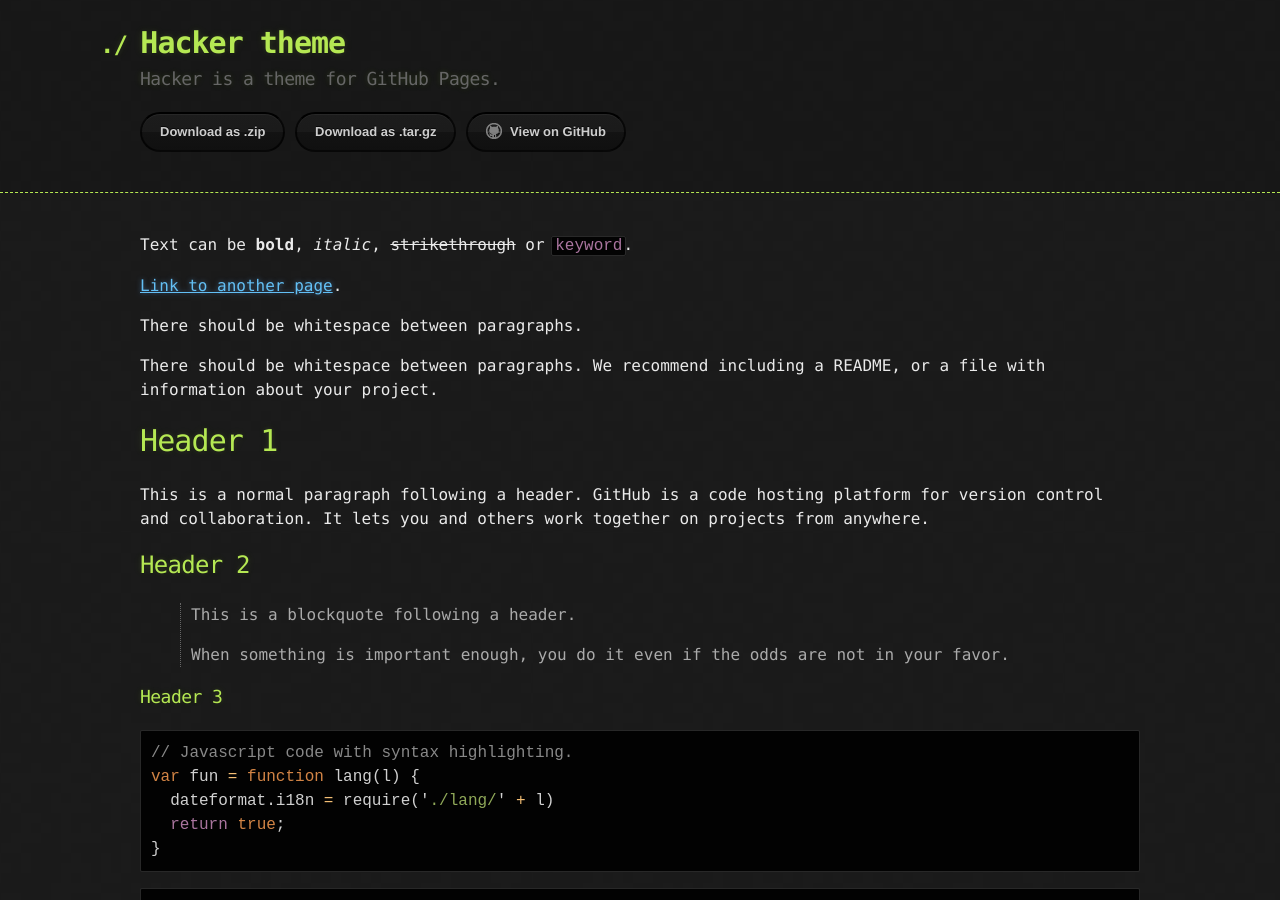
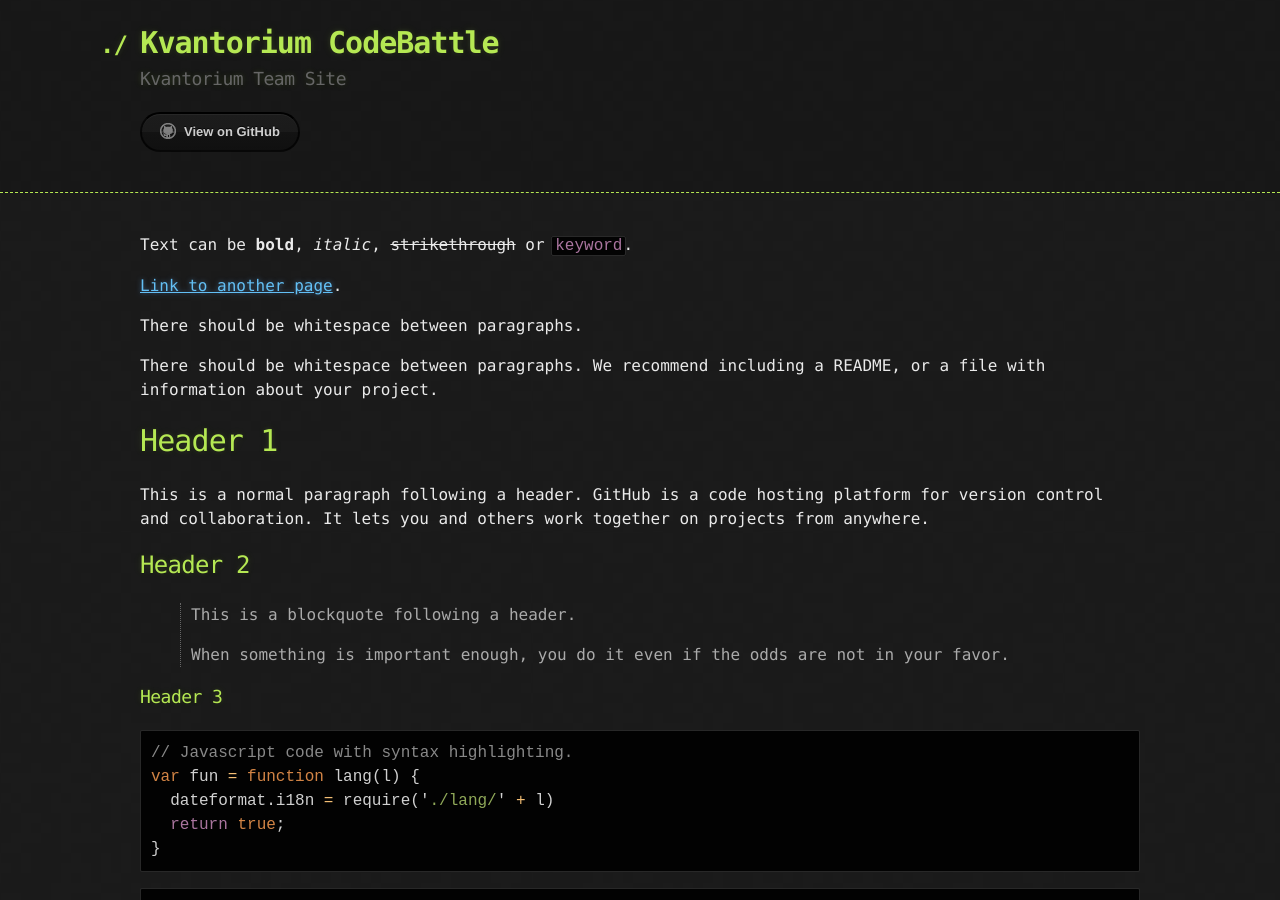
Before and after one commit to CodeBattleCommunity/codebattle-kvant-game-land-capture, a Jekyll site: the page built from docs/index.md, in a window 1280 px wide and 900 px high. Built offline with Jekyll 4.4.1, drawn with Linux system fonts in a browser that asks for light colours.

Commit message:
Update site (for test only)

```diff
--- a/docs/_config.yml
+++ b/docs/_config.yml
@@ -1,5 +1,5 @@
-title: Hacker theme
-description: Hacker is a theme for GitHub Pages.
-show_downloads: true
+title: Kvantorium CodeBattle
+description: Kvantorium Team Site
+show_downloads: false
 google_analytics:
 theme: jekyll-theme-hacker
```
Also changed, not shown: readme.txt.
